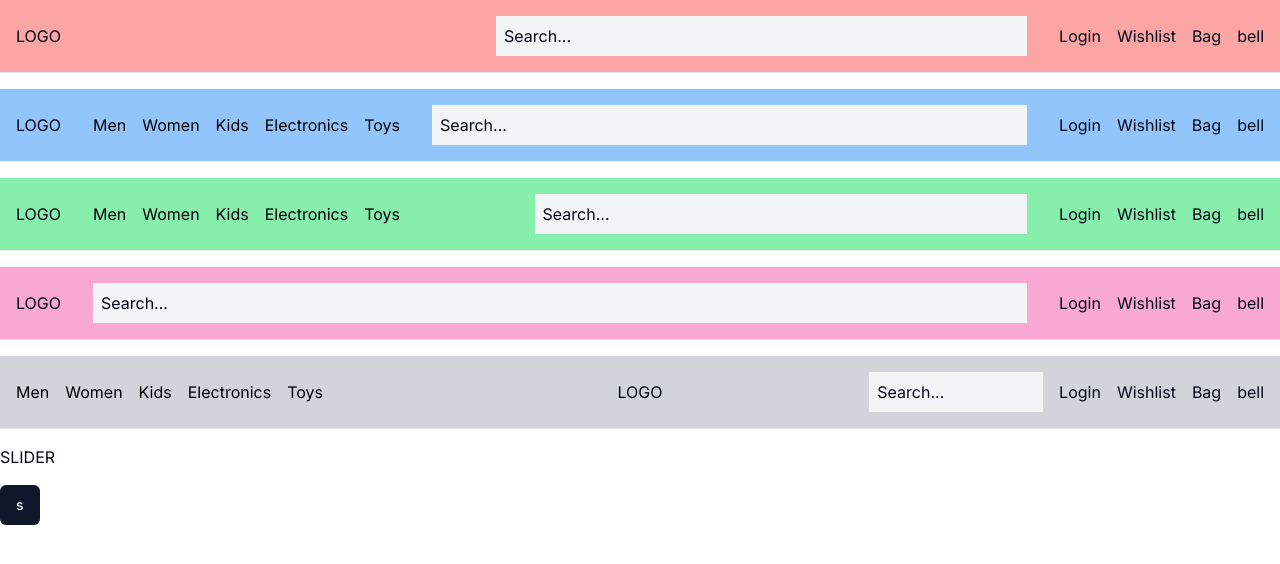
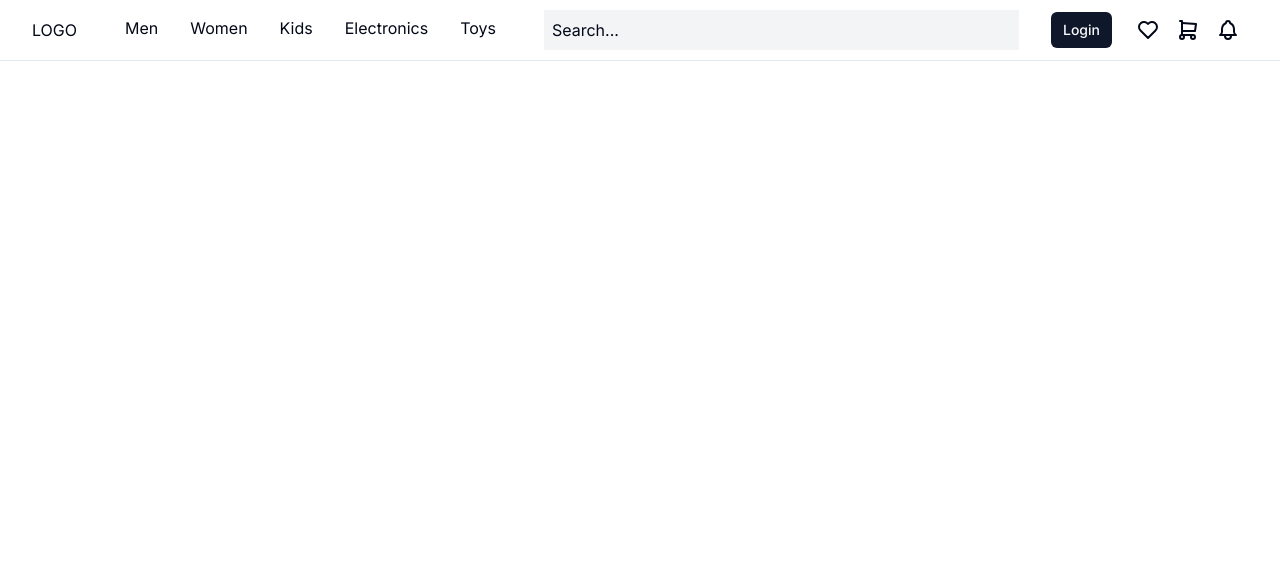
Before and after one commit to Rishabh157/nextjs-template, a Next.js app: page / in a window 1280 px wide. Shown: the top 564 px of the page. Built offline with nearby package versions, Linux system fonts and the light colour scheme.

Commit message:
navmenus

```diff
--- a/app/page.tsx
+++ b/app/page.tsx
@@ -1,15 +1,59 @@
-import { Button } from "@/components/ui/button";
-import ORGBanner from "@/components/ui/organism/ORGBanner/ORGBanner";
 import ORGHeaderOne from "@/components/ui/organism/ORGHeader/ORGHeaderOne";
-import ORGHeaderTwo from "@/components/ui/organism/ORGHeader/ORGHeaderTwo";
 
 const headerData = [
   {
     id: "ORGHeaderOne",
     logo: "LOGO",
     navItemProps: {
-      showNavItems: false,
-      navItems: ["Men", "Women", "Kids", "Electronics", "Toys"],
+      showNavItems: true,
+      navItems: [
+        {
+          id: "nav-men",
+          type: "navigation-menu",
+          label: "Men",
+          options: [
+            { id: "men-shirt", label: "Shirt" },
+            { id: "men-tshirt", label: "T-shirt" },
+            { id: "men-shoe", label: "Shoe" },
+          ],
+        },
+        {
+          id: "nav-women",
+          type: "navigation-menu",
+          label: "Women",
+          options: [
+            { id: "women-dress", label: "Dress" },
+            { id: "women-skirt", label: "Skirt" },
+            { id: "women-heels", label: "Heels" },
+          ],
+        },
+        {
+          id: "nav-kids",
+          type: "navigation-menu",
+          label: "Kids",
+          options: [
+            { id: "kids-toys", label: "Toys" },
+            { id: "kids-clothes", label: "Clothes" },
+            { id: "kids-games", label: "Games" },
+          ],
+        },
+        {
+          id: "nav-electronics",
+          type: "navigation-menu",
+          label: "Electronics",
+          options: [
+            { id: "electronics-phone", label: "Phone" },
+            { id: "electronics-laptop", label: "Laptop" },
+            { id: "electronics-headphones", label: "Headphones" },
+          ],
+        },
+        {
+          id: "nav-toys",
+          type: "link",
+          label: "Toys",
+          url: "",
+        },
+      ],
     },
     userActions: ["Login", "Wish", "Bag"],
     searchProps: {
@@ -17,7 +61,7 @@ const headerData = [
       isFullWidth: false,
     },
     settings: {
-      backgroundColor: "bg-red-300",
+      backgroundColor: "bg-white",
       textColor: "text-black",
       profile: true,
       cart: true,
@@ -25,120 +69,103 @@ const headerData = [
       bell: true,
     },
   },
-  {
-    id: "ORGHeaderOne",
-    logo: "LOGO",
-    navItemProps: {
-      showNavItems: true,
-      navItems: ["Men", "Women", "Kids", "Electronics", "Toys"],
-    },
-    userActions: ["Login", "Wish", "Bag"],
-    searchProps: {
-      searchBarPlaceholder: "Search...",
-      isFullWidth: true,
-    },
-    settings: {
-      backgroundColor: "bg-blue-300",
-      textColor: "text-black",
-      profile: true,
-      cart: true,
-      wishlist: true,
-      bell: true,
-    },
-  },
-  {
-    id: "ORGHeaderOne",
-    logo: "LOGO",
-    navItemProps: {
-      showNavItems: true,
-      navItems: ["Men", "Women", "Kids", "Electronics", "Toys"],
-    },
-    userActions: ["Login", "Wish", "Bag"],
-    searchProps: {
-      searchBarPlaceholder: "Search...",
-      isFullWidth: false,
-    },
-    settings: {
-      backgroundColor: "bg-green-300",
-      textColor: "text-black",
-      profile: true,
-      cart: true,
-      wishlist: true,
-      bell: true,
-    },
-  },
-  {
-    id: "ORGHeaderOne",
-    logo: "LOGO",
-    navItemProps: {
-      showNavItems: false,
-      navItems: ["Men", "Women", "Kids", "Electronics", "Toys"],
-    },
-    userActions: ["Login", "Wish", "Bag"],
-    searchProps: {
-      searchBarPlaceholder: "Search...",
-      isFullWidth: true,
-    },
-    settings: {
-      backgroundColor: "bg-pink-300",
-      textColor: "text-black",
-      profile: true,
-      cart: true,
-      wishlist: true,
-      bell: true,
-    },
-  },
+  // {
+  //   id: "ORGHeaderOne",
+  //   logo: "LOGO",
+  //   navItemProps: {
+  //     showNavItems: true,
+  //     navItems: ["Men", "Women", "Kids", "Electronics", "Toys"],
+  //   },
+  //   userActions: ["Login", "Wish", "Bag"],
+  //   searchProps: {
+  //     searchBarPlaceholder: "Search...",
+  //     isFullWidth: true,
+  //   },
+  //   settings: {
+  //     backgroundColor: "bg-blue-300",
+  //     textColor: "text-black",
+  //     profile: true,
+  //     cart: true,
+  //     wishlist: true,
+  //     bell: true,
+  //   },
+  // },
+  // {
+  //   id: "ORGHeaderOne",
+  //   logo: "LOGO",
+  //   navItemProps: {
+  //     showNavItems: true,
+  //     navItems: ["Men", "Women", "Kids", "Electronics", "Toys"],
+  //   },
+  //   userActions: ["Login", "Wish", "Bag"],
+  //   searchProps: {
+  //     searchBarPlaceholder: "Search...",
+  //     isFullWidth: false,
+  //   },
+  //   settings: {
+  //     backgroundColor: "bg-green-300",
+  //     textColor: "text-black",
+  //     profile: true,
+  //     cart: true,
+  //     wishlist: true,
+  //     bell: true,
+  //   },
+  // },
+  // {
+  //   id: "ORGHeaderOne",
+  //   logo: "LOGO",
+  //   navItemProps: {
+  //     showNavItems: false,
+  //     navItems: ["Men", "Women", "Kids", "Electronics", "Toys"],
+  //   },
+  //   userActions: ["Login", "Wish", "Bag"],
+  //   searchProps: {
+  //     searchBarPlaceholder: "Search...",
+  //     isFullWidth: true,
+  //   },
+  //   settings: {
+  //     backgroundColor: "bg-pink-300",
+  //     textColor: "text-black",
+  //     profile: true,
+  //     cart: true,
+  //     wishlist: true,
+  //     bell: true,
+  //   },
+  // },
 ];
-const headerDataTwo = [
-  {
-    id: "ORGHeaderOne",
-    logo: "LOGO",
-    navItemProps: {
-      navItems: ["Men", "Women", "Kids", "Electronics", "Toys"],
-    },
-    userActions: ["Login", "Wish", "Bag"],
-    searchProps: {
-      searchBarPlaceholder: "Search...",
-    },
-    settings: {
-      backgroundColor: "bg-gray-300",
-      textColor: "text-black",
-      profile: true,
-      cart: true,
-      wishlist: true,
-      bell: true,
-    },
-  },
-];
+// const headerDataTwo = [
+//   {
+//     id: "ORGHeaderOne",
+//     logo: "LOGO",
+//     navItemProps: {
+//       navItems: ["Men", "Women", "Kids", "Electronics", "Toys"],
+//     },
+//     userActions: ["Login", "Wish", "Bag"],
+//     searchProps: {
+//       searchBarPlaceholder: "Search...",
+//     },
+//     settings: {
+//       backgroundColor: "bg-gray-300",
+//       textColor: "text-black",
+//       profile: true,
+//       cart: true,
+//       wishlist: true,
+//       bell: true,
+//     },
+//   },
+// ];
 
 export default function Home() {
   return (
     <div className="flex flex-col gap-4">
-      {headerData?.map((header) => {
-        console.log(header);
-        return (
-          <ORGHeaderOne
-            navItemProps={header?.navItemProps}
-            settings={header.settings}
-            searchProps={header.searchProps}
-          />
-        );
-      })}
-      {headerDataTwo?.map((header) => {
-        console.log(header);
-        return (
-          <ORGHeaderTwo
-            navItemProps={header?.navItemProps}
-            settings={header.settings}
-            searchProps={header.searchProps}
-          />
-        );
-      })}
-      SLIDER
-      {/* <ORGBanner count={3} /> */}
-      <div >
-        <Button>s</Button>
-      </div>
+      {headerData.map((header: any) => (
+        <ORGHeaderOne
+          key={header.id}
+          navItemProps={header.navItemProps}
+          settings={header.settings}
+          searchProps={header.searchProps}
+        />
+      ))}
     </div>
   );
 }
--- a/components/ui/atom/ATMButton/ATMButton.tsx
+++ b/components/ui/atom/ATMButton/ATMButton.tsx
@@ -0,0 +1,56 @@
+"use client";
+
+import React from "react";
+import { Button } from "../../button";
+
+type Props = {
+  asChild?: boolean;
+  variant?:
+    | "default"
+    | "destructive"
+    | "outline"
+    | "secondary"
+    | "ghost"
+    | "link"
+    | null
+    | undefined;
+  children?: any;
+  onClick?: (event: React.MouseEvent<HTMLButtonElement, MouseEvent>) => void;
+  size?: "default" | "sm" | "lg" | "icon" | null | undefined;
+  extraClasses?: string;
+  icon?: any;
+  iconPosition?: "start" | "end";
+  width?: "full" | "fit";
+};
+const ATMButton = ({
+  asChild,
+  variant = "default",
+  children,
+  onClick,
+  size = "sm",
+  extraClasses,
+  icon,
+  iconPosition = "start",
+  width = "fit",
+}: Props) => {
+  return (
+    <Button
+      asChild={asChild}
+      variant={variant}
+      className={`${width === "full" ? "w-full" : "w-fit"}  ${extraClasses}`}
+      onClick={onClick}
+      size={size}
+    >
+      <div
+        className={`flex gap-2 items-center ${
+          iconPosition === "start" ? "" : "flex-row-reverse"
+        }`}
+      >
+        {icon && <div className="w-4 h-4">{icon}</div>}
+        {children}
+      </div>
+    </Button>
+  );
+};
+
+export default ATMButton;
--- /dev/null
+++ b/components/ui/atom/ATMNavigationMenu/ATMNavigationMenu.tsx
@@ -0,0 +1,57 @@
+import Link from "next/link";
+import React, { useState } from "react";
+import ATMTypography from "../ATMTypography/ATMTypography";
+
+type Props = {
+  type: "navigation-menu" | "link";
+  label: string;
+  options?: { id: string; label: string }[];
+  url?: string;
+};
+
+const ATMNavigationMenu = ({ type, label, options, url }: Props) => {
+  const [isHovered, setIsHovered] = useState(false);
+
+  return (
+    <div
+      className={`p-4 flex items-center justify-center group/navigationMenu ${
+        isHovered
+          ? "border-b-4 border-primary cursor-pointer"
+          : "border-b-4 border-transparent"
+      }`}
+      onMouseEnter={() => setIsHovered(true)}
+      onMouseLeave={() => setIsHovered(false)}
+    >
+      {type === "navigation-menu" ? (
+        <>
+          <div>
+            <ATMTypography variant="p">{label}</ATMTypography>
+          </div>
+          {isHovered && (
+            <div
+              className={`absolute left-0 top-full border shadow-lg p-8 container mx-auto bg-white transition-opacity duration-700 ${
+                isHovered ? "opacity-100" : "opacity-0 pointer-events-none"
+              }`}
+            >
+              {options?.map((option) => (
+                <div key={option.id} className="py-2">
+                  {option.label}
+                </div>
+              ))}
+            </div>
+          )}
+        </>
+      ) : (
+        type === "link" && (
+          <Link href={url || ""}>
+            <div className="cursor-pointer">
+              <ATMTypography variant="p">{label}</ATMTypography>
+            </div>
+          </Link>
+        )
+      )}
+    </div>
+  );
+};
+
+export default ATMNavigationMenu;
--- a/components/ui/button.tsx
+++ b/components/ui/button.tsx
@@ -1,8 +1,8 @@
-import * as React from "react"
-import { Slot } from "@radix-ui/react-slot"
-import { cva, type VariantProps } from "class-variance-authority"
+import * as React from "react";
+import { Slot } from "@radix-ui/react-slot";
+import { cva, type VariantProps } from "class-variance-authority";
 
-import { cn } from "@/lib/utils"
+import { cn } from "@/lib/utils";
 
 const buttonVariants = cva(
   "inline-flex items-center justify-center whitespace-nowrap rounded-md text-sm font-medium ring-offset-background transition-colors focus-visible:outline-none focus-visible:ring-2 focus-visible:ring-ring focus-visible:ring-offset-2 disabled:pointer-events-none disabled:opacity-50",
@@ -23,7 +23,7 @@ const buttonVariants = cva(
         default: "h-10 px-4 py-2",
         sm: "h-9 rounded-md px-3",
         lg: "h-11 rounded-md px-8",
-        icon: "h-10 w-10",
+        icon: "!h-10 !w-10",
       },
     },
     defaultVariants: {
@@ -31,26 +31,26 @@ const buttonVariants = cva(
       size: "default",
     },
   }
-)
+);
 
 export interface ButtonProps
   extends React.ButtonHTMLAttributes<HTMLButtonElement>,
     VariantProps<typeof buttonVariants> {
-  asChild?: boolean
+  asChild?: boolean;
 }
 
 const Button = React.forwardRef<HTMLButtonElement, ButtonProps>(
   ({ className, variant, size, asChild = false, ...props }, ref) => {
-    const Comp = asChild ? Slot : "button"
+    const Comp = asChild ? Slot : "button";
     return (
       <Comp
         className={cn(buttonVariants({ variant, size, className }))}
         ref={ref}
         {...props}
       />
-    )
+    );
   }
-)
-Button.displayName = "Button"
+);
+Button.displayName = "Button";
 
-export { Button, buttonVariants }
+export { Button, buttonVariants };
--- a/components/ui/organism/ORGHeader/ORGHeaderOne.tsx
+++ b/components/ui/organism/ORGHeader/ORGHeaderOne.tsx
@@ -1,4 +1,17 @@
+"use client";
+
 import React from "react";
+import ATMButton from "../../atom/ATMButton/ATMButton";
+import { IconBell, IconHeart, IconShoppingCart } from "@tabler/icons-react";
+import ATMNavigationMenu from "../../atom/ATMNavigationMenu/ATMNavigationMenu";
+
+type NavItem = {
+  id: string;
+  type: "navigation-menu" | "link";
+  label: string;
+  options?: { id: string; label: string }[];
+  url?: string;
+};
 
 type Props = {
   settings: {
@@ -14,29 +27,26 @@ type Props = {
     isFullWidth: boolean;
   };
   navItemProps: {
-    navItems: string[];
     showNavItems: boolean;
+    navItems: NavItem[];
   };
 };
 
 const ORGHeaderOne = ({ navItemProps, settings, searchProps }: Props) => {
   return (
     <div className={`${settings.backgroundColor} border-b`}>
-      <div className={`flex flex-1 p-4 container mx-auto items-center gap-8`}>
+      <div className="relative flex flex-1 container mx-auto items-center gap-8">
         {/* Logo */}
         <div
           className={`${
             navItemProps?.showNavItems === false &&
             searchProps?.isFullWidth === false
               ? "flex-1"
-              : navItemProps?.showNavItems === true &&
-                searchProps?.isFullWidth === true
+              : navItemProps?.showNavItems && searchProps?.isFullWidth
               ? ""
-              : navItemProps?.showNavItems === true &&
-                searchProps?.isFullWidth === false
+              : navItemProps?.showNavItems && !searchProps?.isFullWidth
               ? "w-fit"
-              : navItemProps?.showNavItems === false &&
-                searchProps?.isFullWidth === true
+              : !navItemProps?.showNavItems && searchProps?.isFullWidth
               ? ""
               : ""
           }`}
@@ -47,33 +57,52 @@ const ORGHeaderOne = ({ navItemProps, settings, searchProps }: Props) => {
         {/* Nav Items */}
         {navItemProps?.showNavItems && (
           <div
-            className={`flex gap-4 ${
-              searchProps?.isFullWidth === true ? "flex-none" : "flex-1"
+            className={`flex ${
+              searchProps?.isFullWidth ? "flex-none" : "flex-1"
             }`}
           >
-            {navItemProps?.navItems?.map((item: any) => (
-              <div key={item} className={`${settings?.textColor}`}>
-                {item}
-              </div>
+            {navItemProps?.navItems?.map((item) => (
+              <ATMNavigationMenu
+                key={item.id}
+                type={item.type}
+                label={item.label}
+                options={item.options}
+                url={item.url}
+              />
             ))}
           </div>
         )}
 
-        {/* search bar */}
+        {/* Search bar */}
         <div
           className={`${
-            searchProps?.isFullWidth === true ? "flex-1" : "flex-auto"
+            searchProps?.isFullWidth ? "flex-1" : "flex-auto"
           } p-2 bg-gray-100`}
         >
           {searchProps?.searchBarPlaceholder}
         </div>
 
         {/* Actions */}
-        <div className="flex flex-0 gap-4 justify-end">
-          {settings?.profile && <div>Login</div>}
-          {settings?.wishlist && <div>Wishlist</div>}
-          {settings?.cart && <div>Bag</div>}
-          {settings?.bell && <div>bell</div>}
+        <div className="flex flex-0 gap-4 justify-end items-center">
+          {settings?.profile && <ATMButton onClick={() => {}}>Login</ATMButton>}
+
+          <span className="flex items-center">
+            {settings?.wishlist && (
+              <ATMButton size="icon" variant="ghost">
+                <IconHeart />
+              </ATMButton>
+            )}
+            {settings?.cart && (
+              <ATMButton size="icon" variant="ghost">
+                <IconShoppingCart />
+              </ATMButton>
+            )}
+            {settings?.bell && (
+              <ATMButton size="icon" variant="ghost">
+                <IconBell />
+              </ATMButton>
+            )}
+          </span>
         </div>
       </div>
     </div>
--- a/package.json
+++ b/package.json
@@ -10,6 +10,7 @@
   },
   "dependencies": {
     "@radix-ui/react-slot": "^1.1.0",
+    "@tabler/icons-react": "^3.11.0",
     "class-variance-authority": "^0.7.0",
     "clsx": "^2.1.1",
     "lucide-react": "^0.420.0",
```
Also changed, not shown: 1 other file (tests, documents, lock files or other folders).
